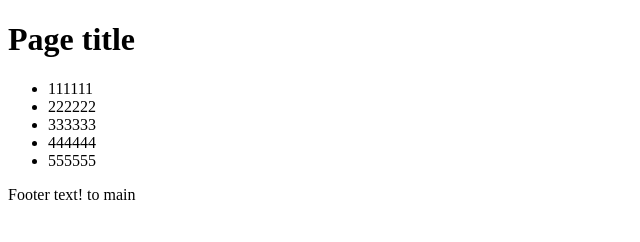
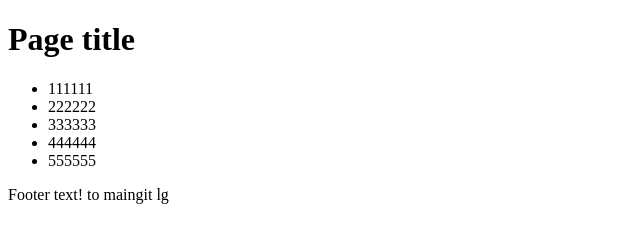
Before and after one commit to perehid/my-page, a plain HTML site: page index.html in a window 1280 px wide. Shown: the full height of the page, 0-640 px from the left. Drawn offline with Linux system fonts and the light colour scheme.

Commit message:
vono tak xoche

```diff
--- a/index.html
+++ b/index.html
@@ -14,6 +14,6 @@
     <li>444444</li>
     <li>555555</li>
   </ul>
-<footer>Footer text! to main</footer>
+<footer>Footer text! to maingit lg</footer>
 </body>
 </html>
```
